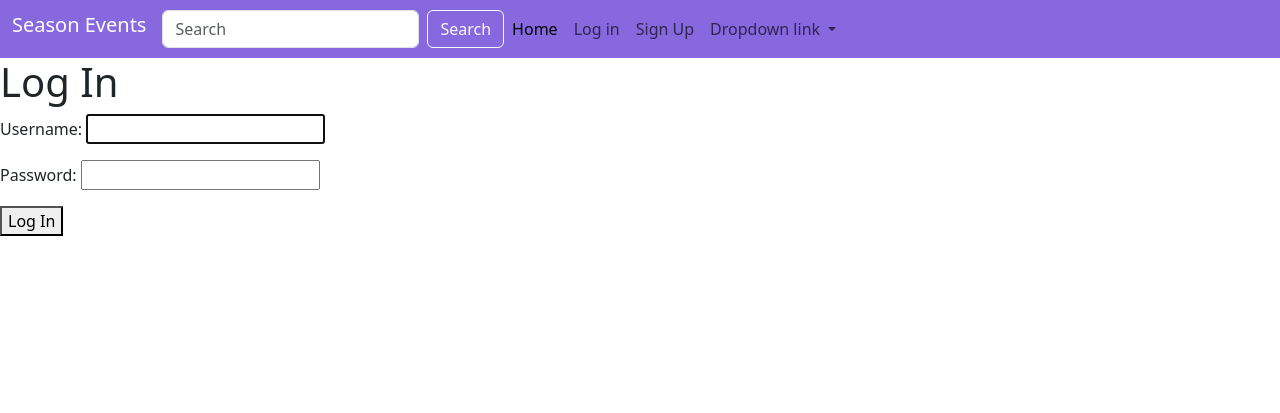
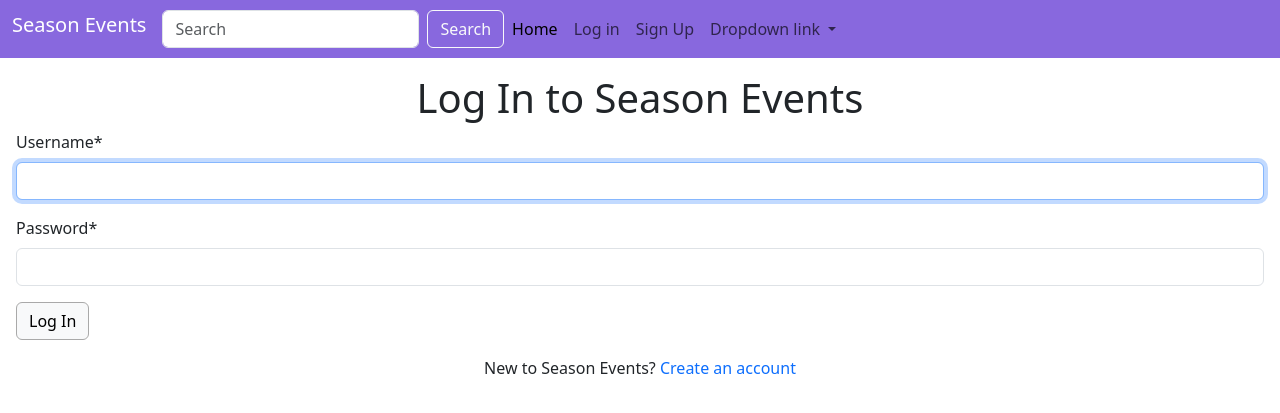
Before and after one commit to mboanini/EventManagementSystem, a Django app: page /login/ in a window 1280 px wide. Shown: the top 413 px of the page. Run offline with Django 4.2, Linux system fonts and the light colour scheme; some libraries are stand-ins or nearby versions.

Commit message:
Aggiutno html per il login

```diff
--- a/EventManagementSystem/settings.py
+++ b/EventManagementSystem/settings.py
@@ -37,6 +37,9 @@ INSTALLED_APPS = [
     'django.contrib.messages',
     'django.contrib.staticfiles',
     'event.apps.EventConfig',
+    'crispy_forms',
+    'crispy_bootstrap5',
+    'django_bootstrap5',
 ]
 
 MIDDLEWARE = [
@@ -127,3 +130,6 @@ CSRF_COOKIE_SECURE = False
 
 MEDIA_URL = '/media/'
 MEDIA_ROOT = os.path.join(BASE_DIR, 'media')
+
+CRISPY_ALLOWED_TEMPLATE_PACKS = "bootstrap5"
+CRISPY_TEMPLATE_PACK = "bootstrap5"
--- a/templates/base.html
+++ b/templates/base.html
@@ -31,7 +31,7 @@
                         <a class="nav-link active" aria-current="page" href="http://127.0.0.1:8000">Home</a>
                     </li>
                     <li class="nav-item">
-                        <a class="nav-link" href="#">Log in</a>
+                        <a class="nav-link" href="{% url 'event:login' %}">Log in</a>
                     </li>
                     <li class="nav-item">
                         <a class="nav-link" href="#">Sign Up</a>
--- a/templates/registration/login.html
+++ b/templates/registration/login.html
@@ -1,13 +1,24 @@
 {% extends "base.html" %}
+{% load crispy_forms_filters %}
+{% load crispy_forms_tags %}
 
 {% block title %} Log In {% endblock title %}
 
 {% block content %}
-    <h1>Log In</h1>
+    <div class="m-3">
+        <h1 class="text-center fw-normal">Log In to Season Events</h1>
 
-    <form method="POST">
-        {% csrf_token %}
-        {{ form.as_p }}
-        <button type="submit">Log In</button>
-    </form>
+        <form method="POST">
+            {% csrf_token %}
+            {{ form | crispy }}
+            <button class="btn btn-light " type="submit" style="border-color: darkgrey">Log In</button>
+        </form>
+
+        <p class="text-center mt-3">New to Season Events?
+            <a href="{% url 'event:signup' %}" class="link-offset-2 link-offset-3-hover link-underline
+             link-underline-opacity-0 link-underline-opacity-75-hover">
+            Create an account
+            </a>
+        </p>
+    </div>
 {% endblock %}
```
